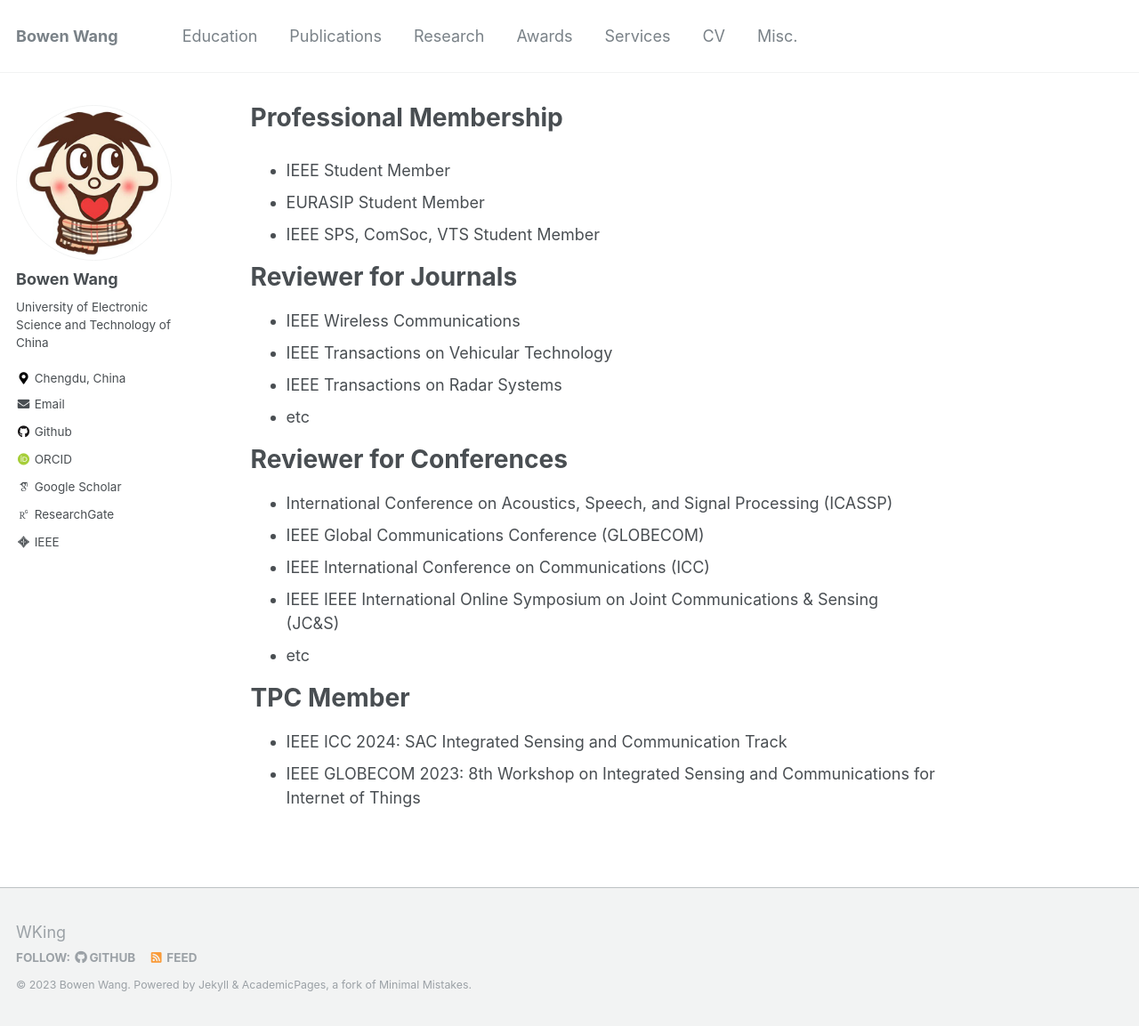
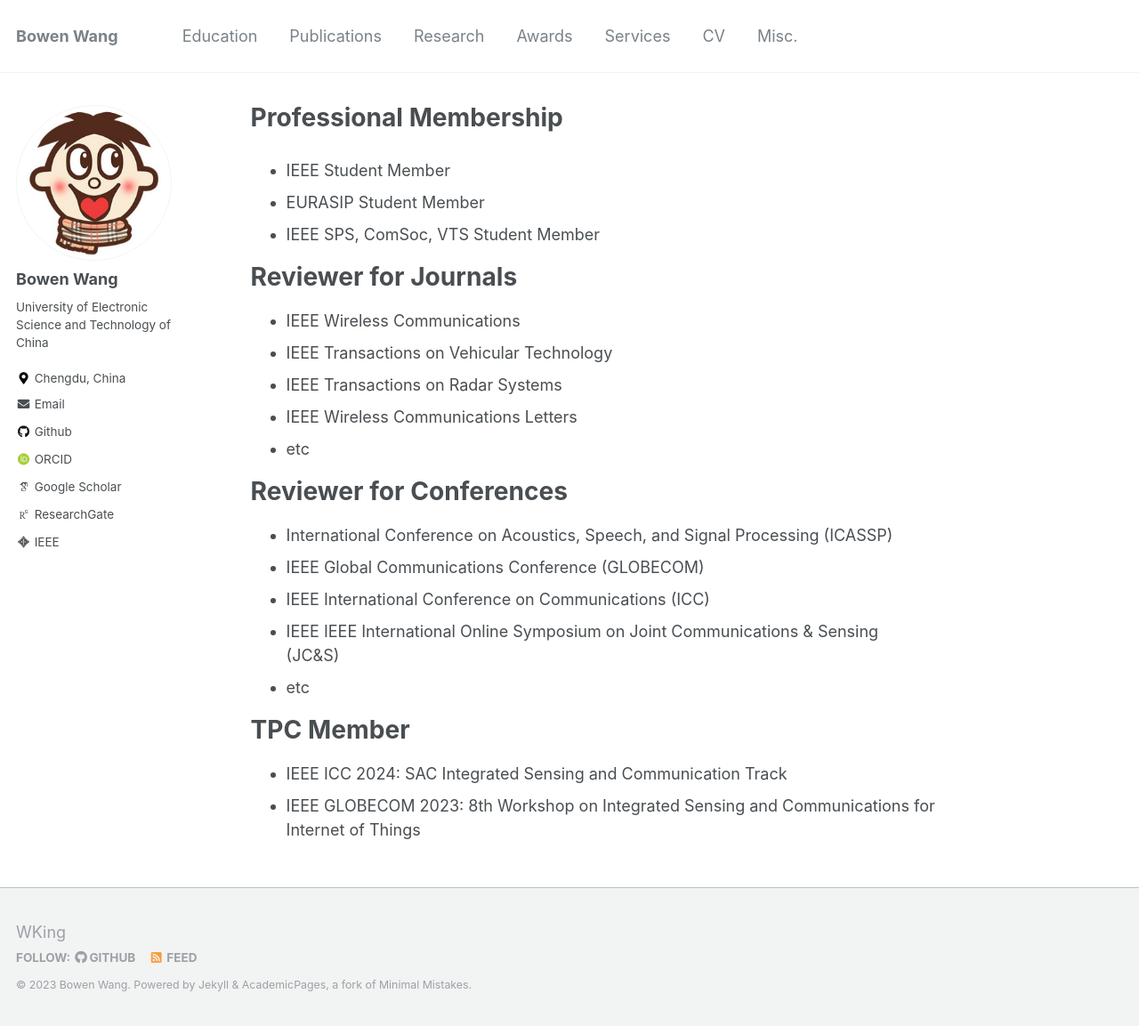
Before and after one commit to BW-Wang/BW-Wang.github.io, a Jekyll site: the page built from _pages/services.md, in a window 1280 px wide and 1153 px high. Shown: the whole window at 89% size. Built offline with Jekyll 4.4.1, drawn with Linux system fonts in a browser that asks for light colours; some web fonts are replaced.

Commit message:
Update services.md

```diff
--- a/_pages/services.md
+++ b/_pages/services.md
@@ -13,6 +13,7 @@
 - IEEE Wireless Communications
 - IEEE Transactions on Vehicular Technology
 - IEEE Transactions on Radar Systems
+- IEEE Wireless Communications Letters
 - etc
 
 # Reviewer for Conferences
```
